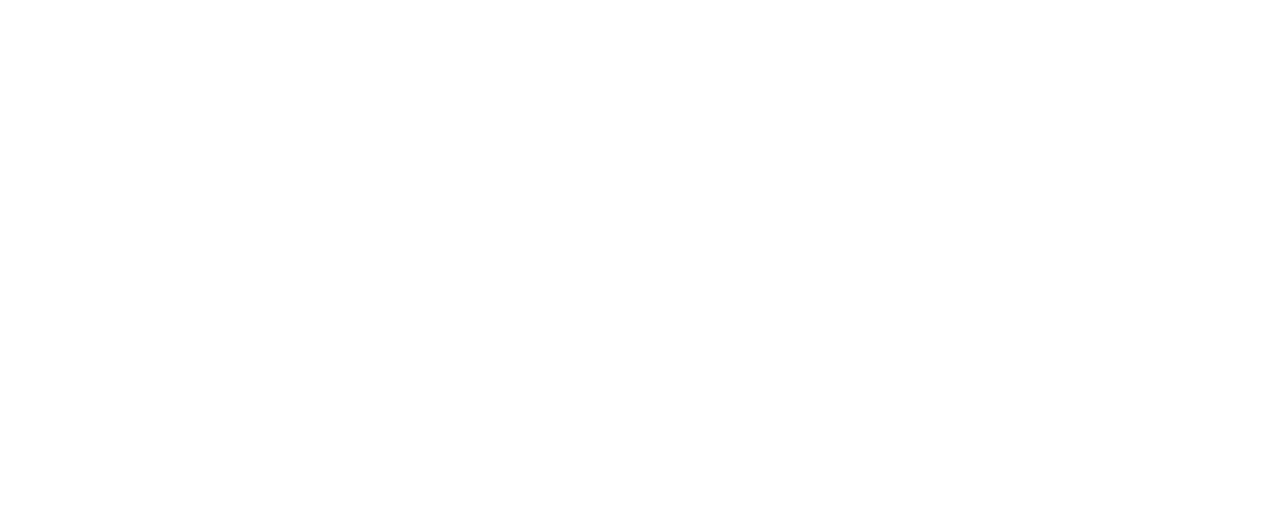
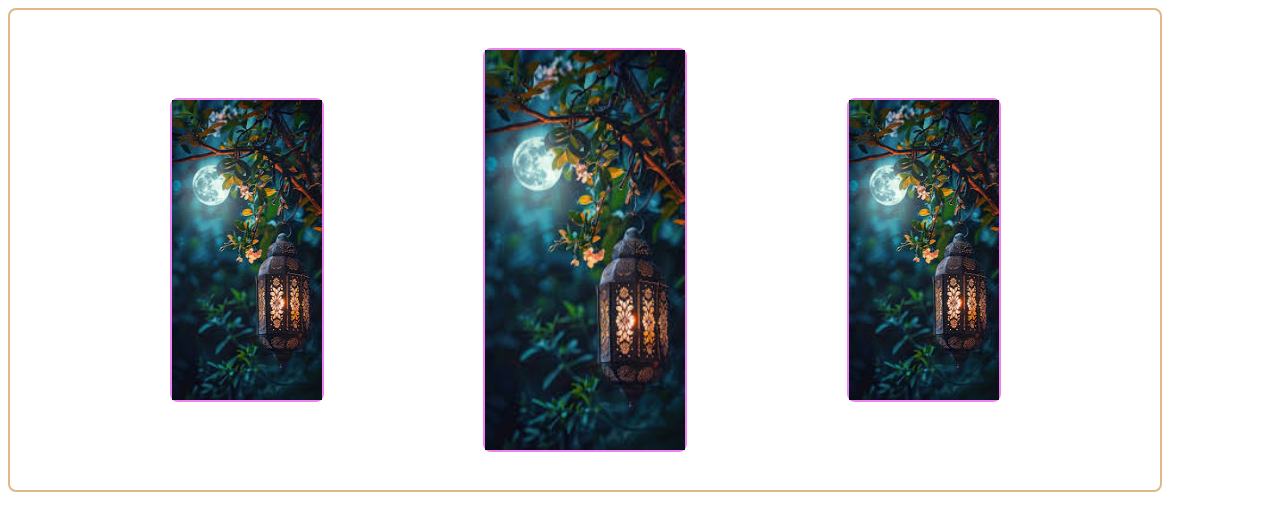
Before and after one commit to 2019lalit/21jan2025, a plain HTML site: page assinment1/index.html in a window 1280 px wide. Drawn offline with Linux system fonts and the light colour scheme.

Commit message:
assinment 1

```diff
--- a/assinment1/index.css
+++ b/assinment1/index.css
@@ -0,0 +1,28 @@
+.box{
+  height: 480px;
+  width: 1150px;
+  border: 2px solid burlywood;
+  border-radius: 8px;
+  display: flex;
+  justify-content: space-evenly;
+  align-items: center;
+}
+.box1{
+height: 300px;
+width: 150px;
+border: 2px solid violet;
+border-radius: 8px;
+}
+.box2{
+  height: 400px;
+width: 200px;
+border: 2px solid violet;
+border-radius: 8px;
+}
+.box3{
+  height: 300px;
+width: 150px;
+border: 2px solid violet;
+border-radius: 8px;
+
+}
--- a/assinment1/index.html
+++ b/assinment1/index.html
@@ -1,15 +1,22 @@
 <!DOCTYPE html>
 <html lang="en">
   <head>
-  <meta charset="UTF-8">
-  <meta name="viewport" content="width=device-width, initial-scale=1.0">
-  <link rel="stylesheet" href="index.css">
+    <meta charset="UTF-8" />
+    <meta name="viewport" content="width=device-width, initial-scale=1.0" />
+    <link rel="stylesheet" href="index.css" />
     <title>Document</title>
   </head>
   <body>
     <div class="box">
-    <div></div>
-
+      <div class="box1">
+        <img src="l1.jpeg" alt="" height="300px" width="150px" />
+      </div>
+      <div class="box2">
+        <img src="l1.jpeg" alt="" height="400px" width="200px" />
+      </div>
+      <div class="box3">
+        <img src="l1.jpeg" alt="" height="300px" width="150px" />
+      </div>
     </div>
   </body>
 </html>
```
Also changed, not shown: assinment1/l1.jpeg (added), 1 other file. Lines whose indentation alone changed are shown as unchanged.
